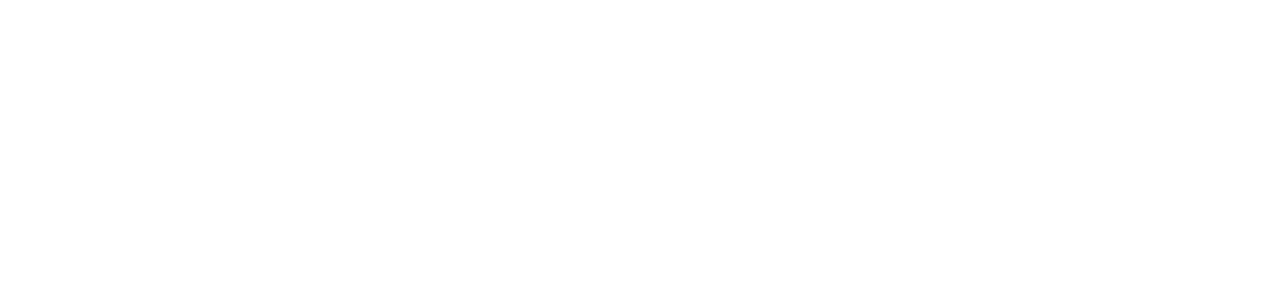
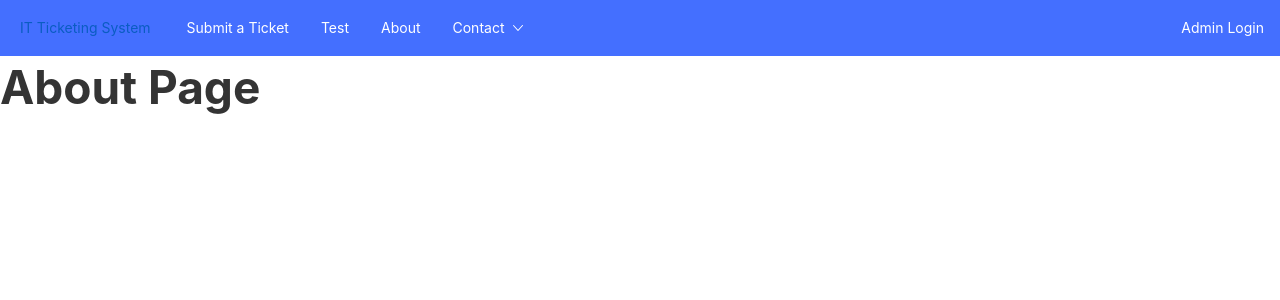
Before and after one commit to jakemaxell/IT-ticketing-system, a React (Create React App) app in the folder frontend/: page /about in a window 1280 px wide. Before the commit this address had no page. Shown: the top 300 px of the page. Built offline with nearby package versions, Linux system fonts and the light colour scheme.

Commit message:
Added base template for about page and updated the github workflow

```diff
--- a/frontend/src/App.js
+++ b/frontend/src/App.js
@@ -1,5 +1,6 @@
 import './App.css';
 import Home from './components/Home';
+import About from './components/About';
 import { BrowserRouter as Router, Route, Routes } from 'react-router-dom';
 import Submit from './components/Submit';
 
@@ -10,6 +11,7 @@
         <Routes>
           <Route path="/" element={<Home/>}/>
           <Route path="/submit-ticket" element={<Submit/>}/>
+          <Route path="/about" element={<About/>}/>
         </Routes>
       </Router>
     </div>
--- /dev/null
+++ b/frontend/src/components/About.js
@@ -0,0 +1,13 @@
+import NavBar from "./Navbar";
+
+function About(){
+
+    return (
+        <div>
+            <NavBar/>
+            <h1>About Page</h1>
+        </div>
+    );
+};
+
+export default About;
--- a/frontend/src/components/Navbar.js
+++ b/frontend/src/components/Navbar.js
@@ -14,6 +14,10 @@
         navigate("/submit-ticket");
     };
 
+    const handleAboutClick = () => {
+        navigate("/about");
+    };
+
     return (
         <Navbar className="custom-navbar" style={{ zIndex: 10, position: 'relative' }}>
             <Navbar.Brand className="custom-navbar-brand" onClick={handleHomeClick}>
@@ -22,7 +26,7 @@
             <Nav>
                 <Nav.Item className="custom-nav-item" onClick={handleTicketClick}>Submit a Ticket</Nav.Item>
                 <Nav.Item className="custom-nav-item">Test</Nav.Item>
-                <Nav.Item className="custom-nav-item">About</Nav.Item>
+                <Nav.Item className="custom-nav-item" onClick={handleAboutClick}>About</Nav.Item>
                 <Nav.Menu title="Contact">
                     <Nav.Item>Via Email</Nav.Item>
                     <Nav.Item>Via Phone</Nav.Item>
```
